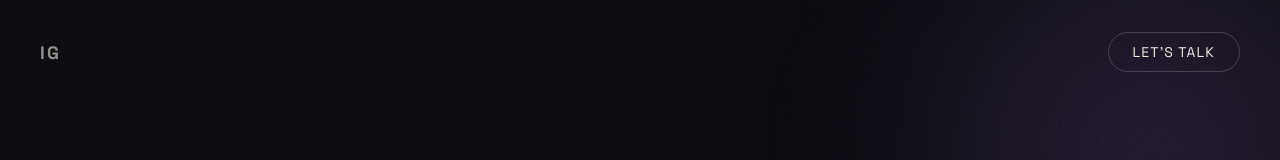
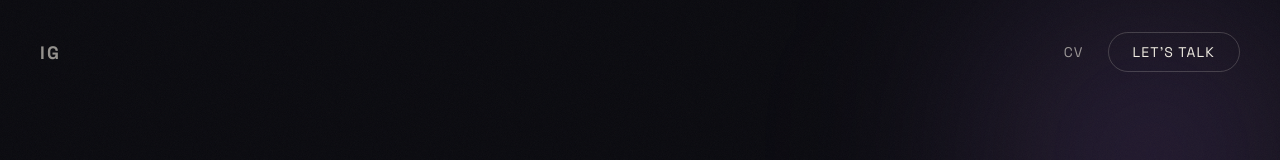
Before and after one commit to IdanGib/IdanGib.github.io, a React (Vite) app: page / in a window 1280 px wide. Shown: the top 160 px of the page. Built offline with nearby package versions, Linux system fonts and the light colour scheme.

Commit message:
Add CV link to the navigation bar
Adds a "CV" text link in the nav next to "Let's talk", linking to
/cv/ where the PDF redirect lives. Styled as a subtle uppercase
link that brightens on hover.

https://claude.ai/code/session_015n24LW9LkzX5j3PpPBSsGD

```diff
--- a/src/app/App.css
+++ b/src/app/App.css
@@ -65,6 +65,24 @@ a {
   letter-spacing: 0.12em;
   text-transform: uppercase;
   opacity: 0.6;
+}
+
+.nav-links {
+  display: flex;
+  align-items: center;
+  gap: 24px;
+}
+
+.nav-link {
+  font-size: 14px;
+  letter-spacing: 0.08em;
+  text-transform: uppercase;
+  opacity: 0.6;
+  transition: opacity 0.3s;
+}
+
+.nav-link:hover {
+  opacity: 1;
 }
 
 .cta {
--- a/src/app/App.tsx
+++ b/src/app/App.tsx
@@ -5,9 +5,14 @@ const App = () => (
     <div className="grain" />
     <nav className="nav">
       <span className="logo">IG</span>
-      <a className="cta" href="mailto:idangibly.dev@gmail.com">
-        Let's talk
-      </a>
+      <div className="nav-links">
+        <a className="nav-link" href="/cv/">
+          CV
+        </a>
+        <a className="cta" href="mailto:idangibly.dev@gmail.com">
+          Let's talk
+        </a>
+      </div>
     </nav>
     <main className="hero">
       <h1>
```
